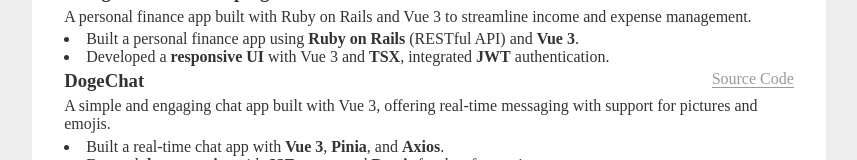
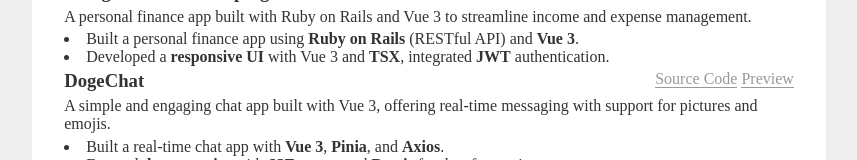
Before and after one commit to hchuzhong/cv, a website: page src/index.html in a window 1280 px wide. Shown: the part 512-672 px from the top of the page, without its empty margins (211-1068 px from the left). Drawn offline with Linux system fonts and the light colour scheme.

Commit message:
update CV

```diff
--- a/src/index.html
+++ b/src/index.html
@@ -349,7 +349,7 @@
             <h3>DogeChat</h3>
             <span>
               <a href="https://github.com/hchuzhong/DogeChatVue">Source Code</a>
-              <!-- <a href="https://124.223.58.61/index.html#/?preview=true">Preview</a> -->
+              <a href="https://chat.caowqapi.eu.org/index.html#/?preview=true">Preview</a>
             </span>
           </header>
           <p>A simple and engaging chat app built with Vue 3, offering real-time messaging with support for pictures and emojis.</p>
```
Also changed, not shown: dist/index.html.
